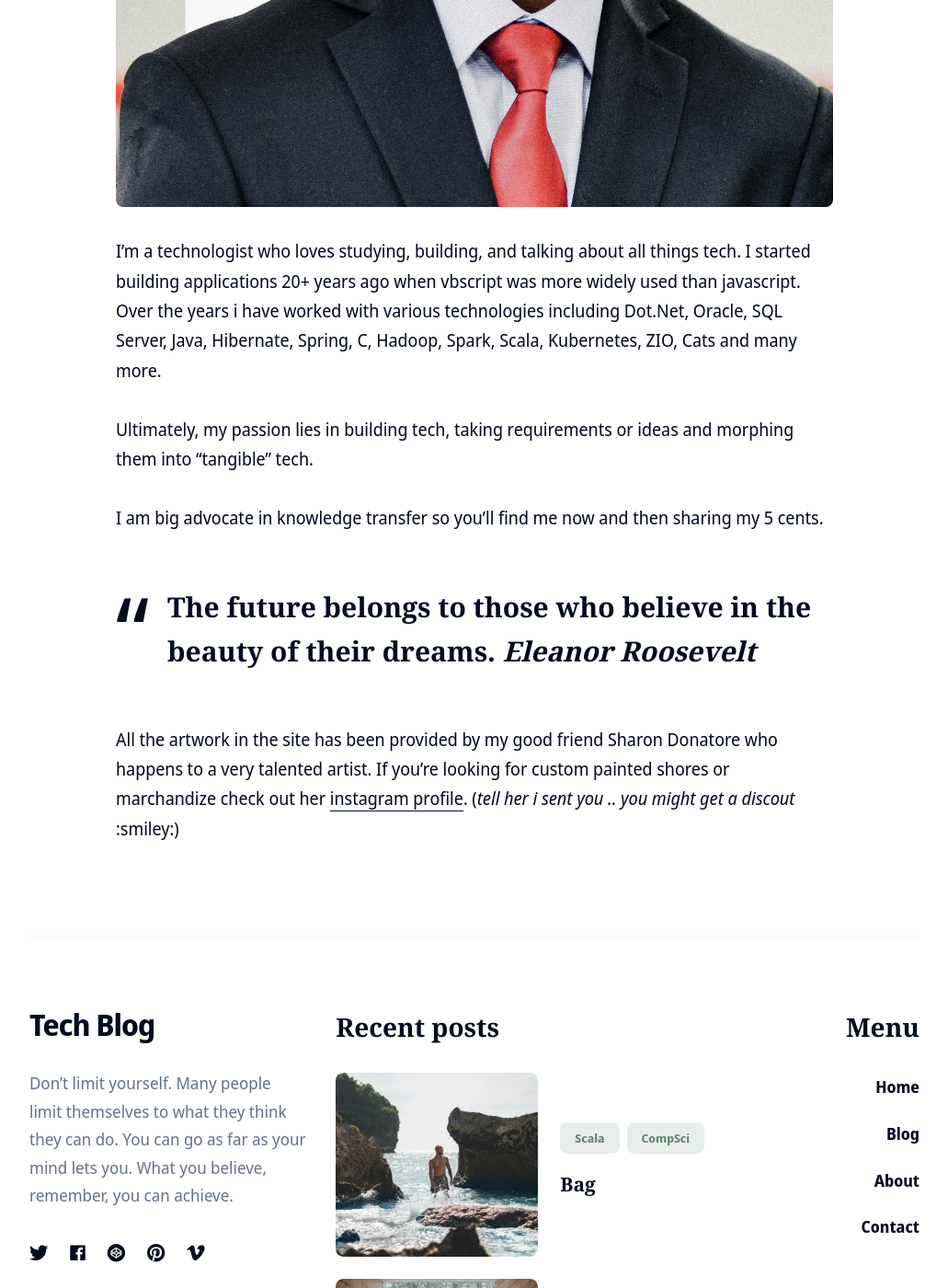
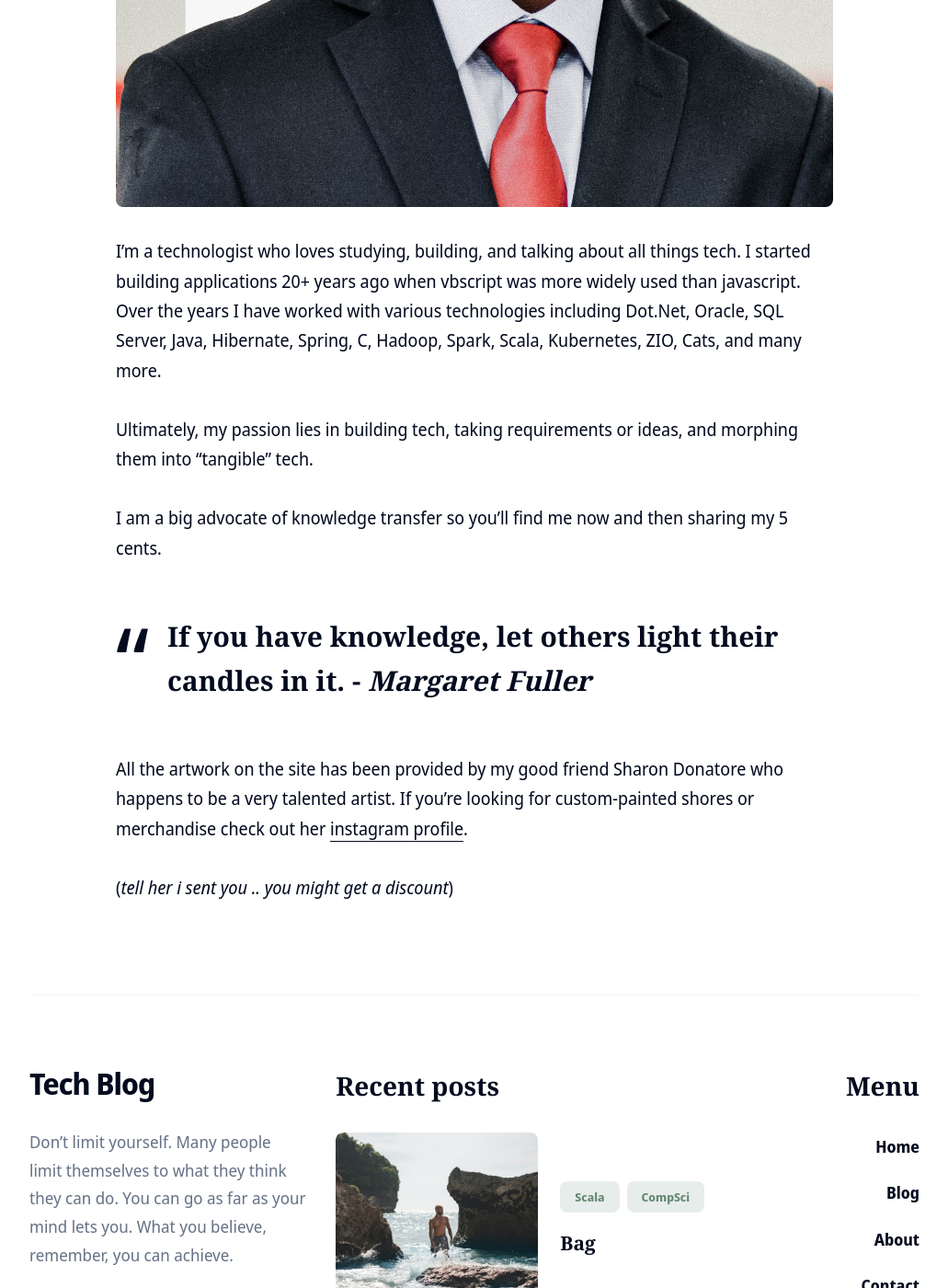
Before and after one commit to skmuiruri/skmuiruri.github.io, a Jekyll site: the page built from _pages/about.md, in a window 1280 px wide and 1400 px high, scrolled down 589 px. Shown: the whole window at 92% size, without its empty margins (124-1155 px from the left). Built offline with Jekyll 4.4.1, drawn with Linux system fonts in a browser that asks for light colours; nearby versions of some CDN libraries.

Commit message:
about page setup

```diff
--- a/_pages/about.md
+++ b/_pages/about.md
@@ -5,13 +5,23 @@ permalink: /about/
 image: '/images/profile-muiruri.jpg'
 ---
 
-I’m a technologist who loves studying, building, and talking about all things tech. I started building applications 20+ years ago when vbscript was more widely used than javascript. Over the years i have worked with various technologies including Dot.Net, Oracle, SQL Server, Java, Hibernate, Spring, C, Hadoop, Spark, Scala, Kubernetes, ZIO, Cats and many more.
+I’m a technologist who loves studying, building, and talking about all things tech. I started building applications 20+ years ago when vbscript was more widely used than javascript. Over the years I have worked with various technologies including Dot.Net, Oracle, SQL Server, Java, Hibernate, Spring, C, Hadoop, Spark, Scala, Kubernetes, ZIO, Cats, and many more.
 
-Ultimately, my passion lies in building tech, taking requirements or ideas and morphing them into "tangible" tech.
 
-I am big advocate in knowledge transfer so you'll find me now and then sharing my 5 cents.
 
-> The future belongs to those who believe in the beauty of their dreams. _Eleanor Roosevelt_
+Ultimately, my passion lies in building tech, taking requirements or ideas, and morphing them into "tangible" tech.
 
-All the artwork in the site has been provided by my good friend Sharon Donatore who happens to a very talented artist. If you're looking for custom painted shores or marchandize check out her [instagram profile](https://www.instagram.com/sharon_donatone/).
-(_tell her i sent you .. you might get a discout_ :smiley:)
+
+
+I am a big advocate of knowledge transfer so you'll find me now and then sharing my 5 cents.
+
+
+
+> If you have knowledge, let others light their candles in it.
+> - _Margaret Fuller_
+
+
+
+All the artwork on the site has been provided by my good friend Sharon Donatore who happens to be a very talented artist. If you're looking for custom-painted shores or merchandise check out her [instagram profile](https://www.instagram.com/sharon_donatone/).
+
+(_tell her i sent you .. you might get a discount_)
```
